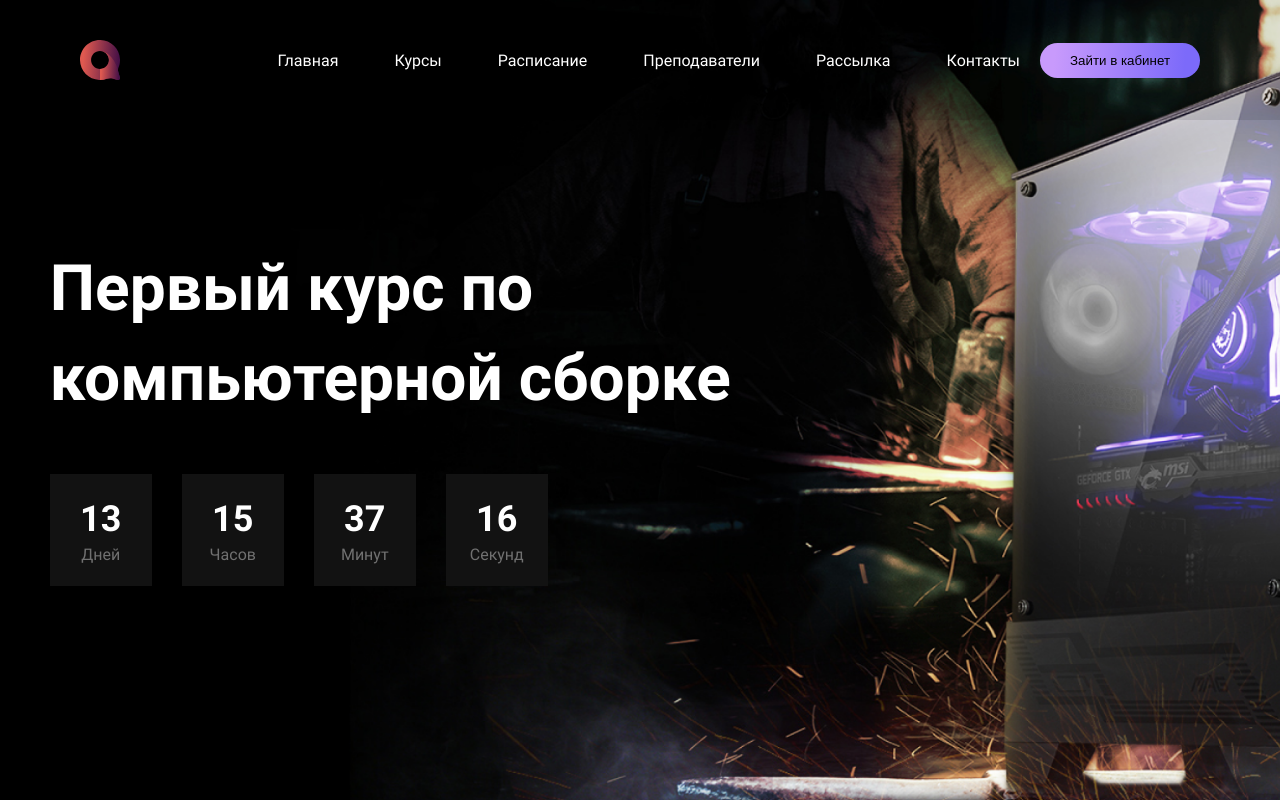
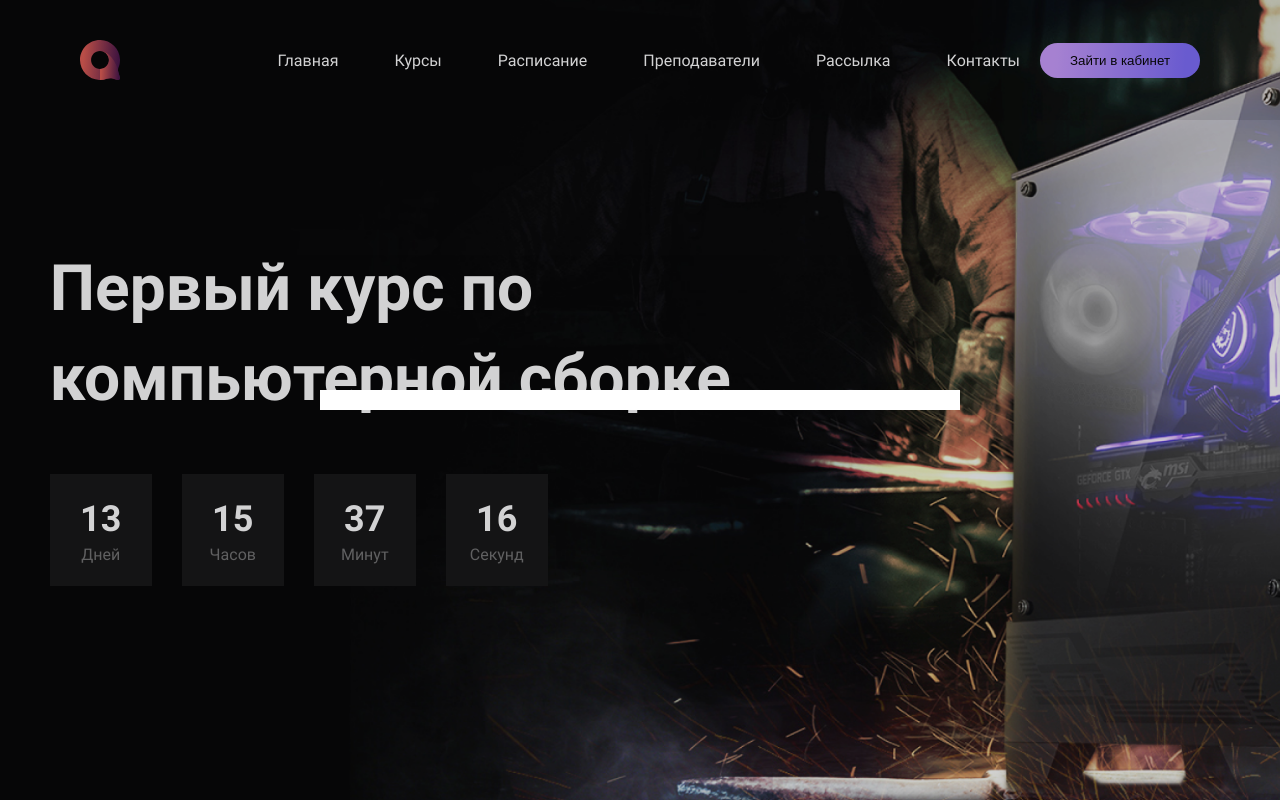
Before and after one commit to MargaritaKh0708/Website-CompSchool, a React (Create React App) app: page / in a window 1280 px wide. Both pictures are taken after a click on the button "Зайти в кабинет". Shown: the top 800 px of the page. Built offline with nearby package versions, Linux system fonts and the light colour scheme.

Commit message:
modalw update

```diff
--- a/src/components/header/Header.tsx
+++ b/src/components/header/Header.tsx
@@ -1,8 +1,11 @@
 import logo from "assets/img/logo.svg";
+import { ModalWindow } from "components/modal/ModalWindow";
 import { useState } from "react";
+import { NavigationList } from "./NavigationList";
 
 export const Header: React.FC = () => {
-  const [burgerActive, setBurgerActive] = useState<boolean>(true);
+  const [burgerActive, setBurgerActive] = useState<boolean>(false);
+  const [login, setLogin] = useState<boolean>(false);
 
   return (
     <header className="header container">
@@ -11,39 +14,8 @@ export const Header: React.FC = () => {
           <img src={logo} alt="logo" />
         </div>
         <nav className="navigation">
-          <ul className="navigation__list">
-            <li className="navigation__item">
-              <a className="navigation__link" href="#main">
-                Главная
-              </a>
-            </li>
-            <li className="navigation__item">
-              <a className="navigation__link" href="#couses">
-                Курсы
-              </a>
-            </li>
-            <li className="navigation__item">
-              <a className="navigation__link" href="#schedule">
-                Расписание
-              </a>
-            </li>
-            <li className="navigation__item">
-              <a className="navigation__link" href="#teachers">
-                Преподаватели
-              </a>
-            </li>
-            <li className="navigation__item">
-              <a className="navigation__link" href="#mailing">
-                Рассылка
-              </a>
-            </li>
-            <li className="navigation__item">
-              <a className="navigation__link" href="#contacts">
-                Контакты
-              </a>
-            </li>
-          </ul>
-          <button className="navigation__btn">Зайти в кабинет</button>
+          <NavigationList/>
+          <button className="navigation__btn" onClick={()=> setLogin(true)}>Зайти в кабинет</button>
           <button name="burger" type="button" className="header__btn">
             <div className="burger" onClick={() => setBurgerActive(true)}>
               <span className="burger__item"></span>
@@ -51,6 +23,11 @@ export const Header: React.FC = () => {
               <span className="burger__item"></span>
             </div>
           </button>
+          <ModalWindow active={burgerActive} setActive={setBurgerActive}>
+            <NavigationList/>
+          </ModalWindow>
+          <ModalWindow active={login} setActive={setLogin}>
+          </ModalWindow>
         </nav>
       </div>
     </header>
--- /dev/null
+++ b/src/components/header/NavigationList.tsx
@@ -0,0 +1,36 @@
+export const NavigationList: React. FC = () => {
+     return (
+        <ul className="navigation__list">
+            <li className="navigation__item">
+              <a className="navigation__link" href="#main">
+                Главная
+              </a>
+            </li>
+            <li className="navigation__item">
+              <a className="navigation__link" href="#couses">
+                Курсы
+              </a>
+            </li>
+            <li className="navigation__item">
+              <a className="navigation__link" href="#schedule">
+                Расписание
+              </a>
+            </li>
+            <li className="navigation__item">
+              <a className="navigation__link" href="#teachers">
+                Преподаватели
+              </a>
+            </li>
+            <li className="navigation__item">
+              <a className="navigation__link" href="#mailing">
+                Рассылка
+              </a>
+            </li>
+            <li className="navigation__item">
+              <a className="navigation__link" href="#contacts">
+                Контакты
+              </a>
+            </li>
+          </ul>
+     )
+}
--- a/src/components/header/_header.scss
+++ b/src/components/header/_header.scss
@@ -37,8 +37,6 @@
         display: flex;
         gap: 20px;
 
-
-
         &__item a {
             color: $c-white;
         }
--- /dev/null
+++ b/src/components/modal/ModalWindow.tsx
@@ -0,0 +1,31 @@
+export interface IModalWindow {
+  setActive: (arg: boolean) => void;
+  children?: React.ReactNode;
+    active: boolean;
+    className?: string;
+  }
+
+  export const ModalWindow: React.FC<IModalWindow> = ({
+    active,
+    setActive,
+    children,
+    className,
+  }) => {
+    return (
+      <div
+        className={active ? `modal  active` : `modal `}
+        onClick={() => setActive(false)}
+      >
+        <div
+          className={
+            active
+              ? `modal__content ${className || ''} active`
+              : `modal__content ${className || ''}`
+          }
+          onClick={(e) => e.stopPropagation()}
+        >
+          {/* Так не сработает закрытие окна при клике на него*/} {children}
+        </div>
+      </div>
+    );
+  };
--- /dev/null
+++ b/src/components/modal/_modal-window.scss
@@ -0,0 +1,34 @@
+.modal {
+    background-color: rgba(31, 31, 36, 0.2);
+    justify-content: center;
+    pointer-events: none;
+    align-items: center;
+    transition: 0.5s;
+    position: fixed;
+    display: flex;
+    height: 100vh;
+    width: 100vw;
+    z-index: 200;
+    opacity: 0;
+    left: 0;
+    top: 0;
+
+
+    &.active {
+        pointer-events: all;
+        opacity: 1;
+    }
+
+    &__content {
+        background-color: $c-white;
+        transform: scale(0.5);
+        transition: 0.4s all;
+        padding: 10px;
+        width: 50vw;
+
+        &.active {
+            transform: scale(1);
+        }
+
+    }
+}
--- a/src/index.css
+++ b/src/index.css
@@ -597,4 +597,34 @@ a {
 }
 .footer__social button img {
   max-width: 100%;
+}
+
+.modal {
+  background-color: rgba(31, 31, 36, 0.2);
+  justify-content: center;
+  pointer-events: none;
+  align-items: center;
+  transition: 0.5s;
+  position: fixed;
+  display: flex;
+  height: 100vh;
+  width: 100vw;
+  z-index: 200;
+  opacity: 0;
+  left: 0;
+  top: 0;
+}
+.modal.active {
+  pointer-events: all;
+  opacity: 1;
+}
+.modal__content {
+  background-color: #fff;
+  transform: scale(0.5);
+  transition: 0.4s all;
+  padding: 10px;
+  width: 50vw;
+}
+.modal__content.active {
+  transform: scale(1);
 }/*# sourceMappingURL=index.css.map */
--- a/src/index.scss
+++ b/src/index.scss
@@ -13,3 +13,4 @@
 @import './components/program-block/program-block';
 @import './components/teachers-block/teachers';
 @import './components/footer/footer';
+@import './components/modal/modal-window';
```
Also changed, not shown: 1 other file (tests, documents, lock files or other folders).
